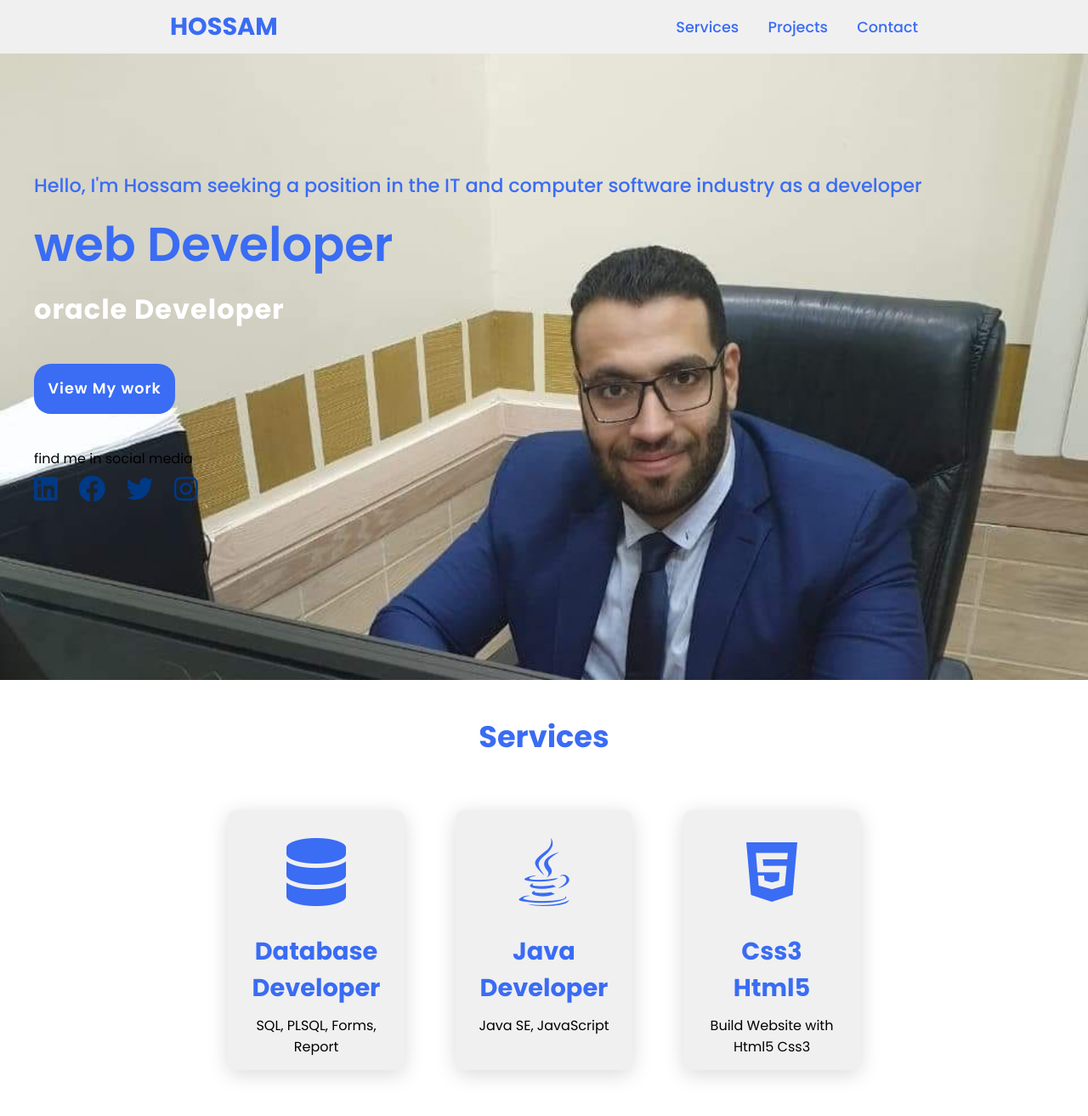
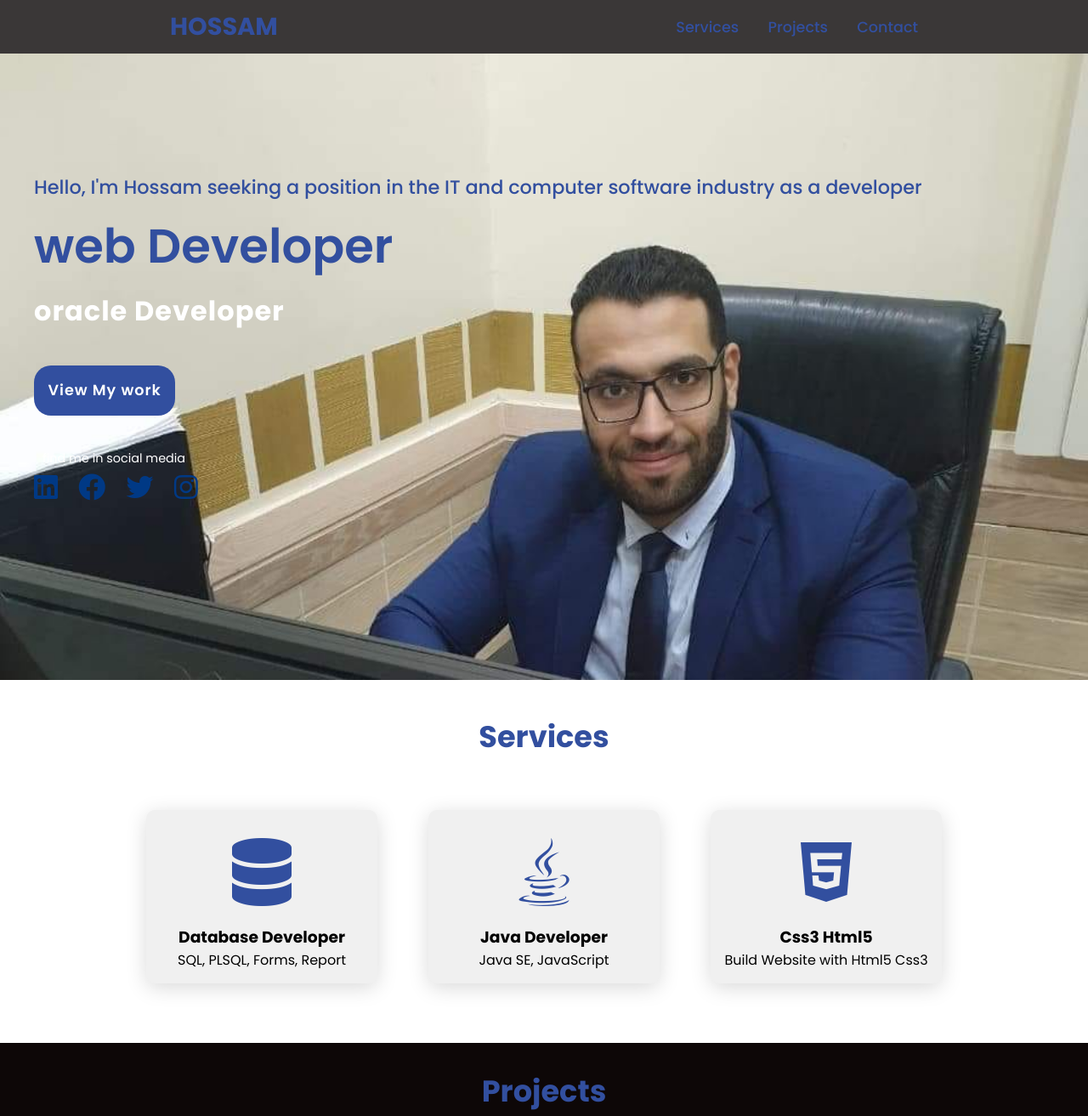
Before and after one commit to Rigidhoss/cv, a plain HTML site: page index.html in a window 1280 px wide. Shown: the top 1313 px of the page at 85% size. Drawn offline with Linux system fonts and the light colour scheme.

Commit message:
Update styl.css

```diff
--- a/styl.css
+++ b/styl.css
@@ -11,7 +11,7 @@
 }
 
 header{
-    background-color: #f0f0f0;
+    background-color:rgb(58, 55, 55);
     width: 100%;
     position: fixed;
     z-index: 999;
@@ -23,7 +23,7 @@ header{
 
 .logo {
 text-decoration: none;
-color:#3a6cf4;
+color:#324f9f;
 text-transform: uppercase;
 font-weight: 700;
 font-size: 1.8em;
@@ -31,7 +31,7 @@ font-size: 1.8em;
 
 .nava a {
 
-    color:#3a6cf4 ;
+    color:#324f9f;
     text-decoration: none;
     font-size: 1.1em;
     font-weight: 500;
@@ -40,7 +40,7 @@ font-size: 1.8em;
 
 .nava a:hover{
 
-    color: darkmagenta;
+    color: #f0f0f0;
 }
 section{
     padding: 40px 40px;
@@ -63,7 +63,7 @@ background-attachment: fixed;
 
 .main h2{
 
-color:#3a6cf4 ;
+color:#324f9f ;
 font-size: 1.4em;
 font-weight: 500;
 
@@ -71,7 +71,7 @@ font-weight: 500;
 .main h2 span {
 display: inline-block;
 margin-top: 10px;
-color:#3a6cf4 ;
+color:#324f9f ;
 font-size: 2.5em;
 font-weight: 600;
 
@@ -91,7 +91,7 @@ font-weight: 600;
     .main-btn{
         display: inline-block;
         color:white ;
-        background-color:#3a6cf4 ;
+        background-color:#324f9f ;
         text-decoration: none;
         font-size: 1.1em;
         font-weight: 600;
@@ -103,7 +103,7 @@ font-weight: 600;
         transition: 0.7s ease;
     }
 .main-btn:hover{
-background-color:blue;
+background-color:rgb(30, 30, 82);
 transform: scale(1.2);
 
 }
@@ -115,17 +115,28 @@ color: rgb(0, 57, 133);
 font-size: 2em;
 padding-right: 20px;
 }
+.social-icon p {
+      margin-left: 10px;
+    color: #fff;
+    font-size: 0.5em;
+    padding-right: 20px;
+    }
+    .main .social-icon p {
+        margin-left: 10px;
+        color: #fff;
+        font-size: 0.9em;
+        padding-right: 20px;}
 
 .icon{
 
-color: blue;
+color: 324f9f;
 font-size: 2em;
 }
 .title{
 
 display: flex;
 justify-content: center;
-color: #3a6cf4;
+color: #324f9f;
 font-size: 2.2em;
 font-weight: 700;
 margin-bottom: 30px;
@@ -141,7 +152,7 @@ flex-wrap: wrap;
 
 .card{
 background-color: #f0f0f0;
-width:13em;
+width:17em;
 box-shadow: 0 5px 25px rgba(1 1 1 /15%) ;
 border-radius: 10px;
 padding:15px;
@@ -155,7 +166,7 @@ transition: 0.7s ease;
 }
 
 .icon{
-color: #3a6cf4;
+color: #324f9f;
 font-size: 5em;
 text-align: center;
 }
@@ -164,9 +175,11 @@ text-align: center;
 text-align: center;
 
 }
-.info h3{
-    color: #3a6cf4;
-    font-size: 1.8em;
+.info a{
+    color: #324f9f;
+    font-size: 0.8em;
+    text-align: center;
+
     font-weight: 700;
     margin: 10px;
 }
@@ -242,7 +255,7 @@ color:#000;
 
 .more-ditals{
 text-decoration: none;
-color: #3a6cf4;
+color: #324f9f;
 
 
 
@@ -283,7 +296,7 @@ font-weight: bold;
 
 .footer-title span{
 
-    color: #3a6cf4;
+    color: #324f9f;
 }
 
 .footer .social-icon a {
```
